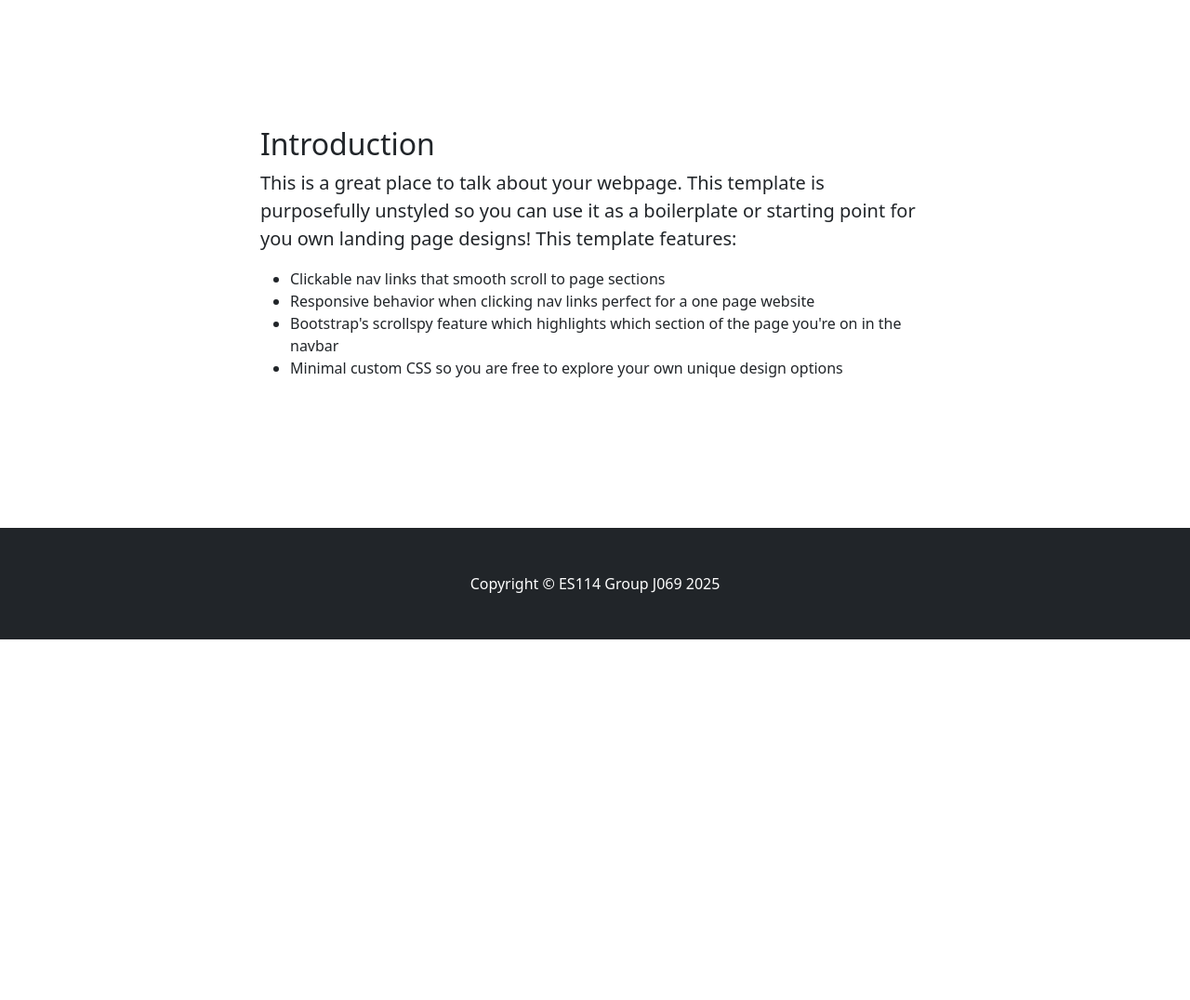
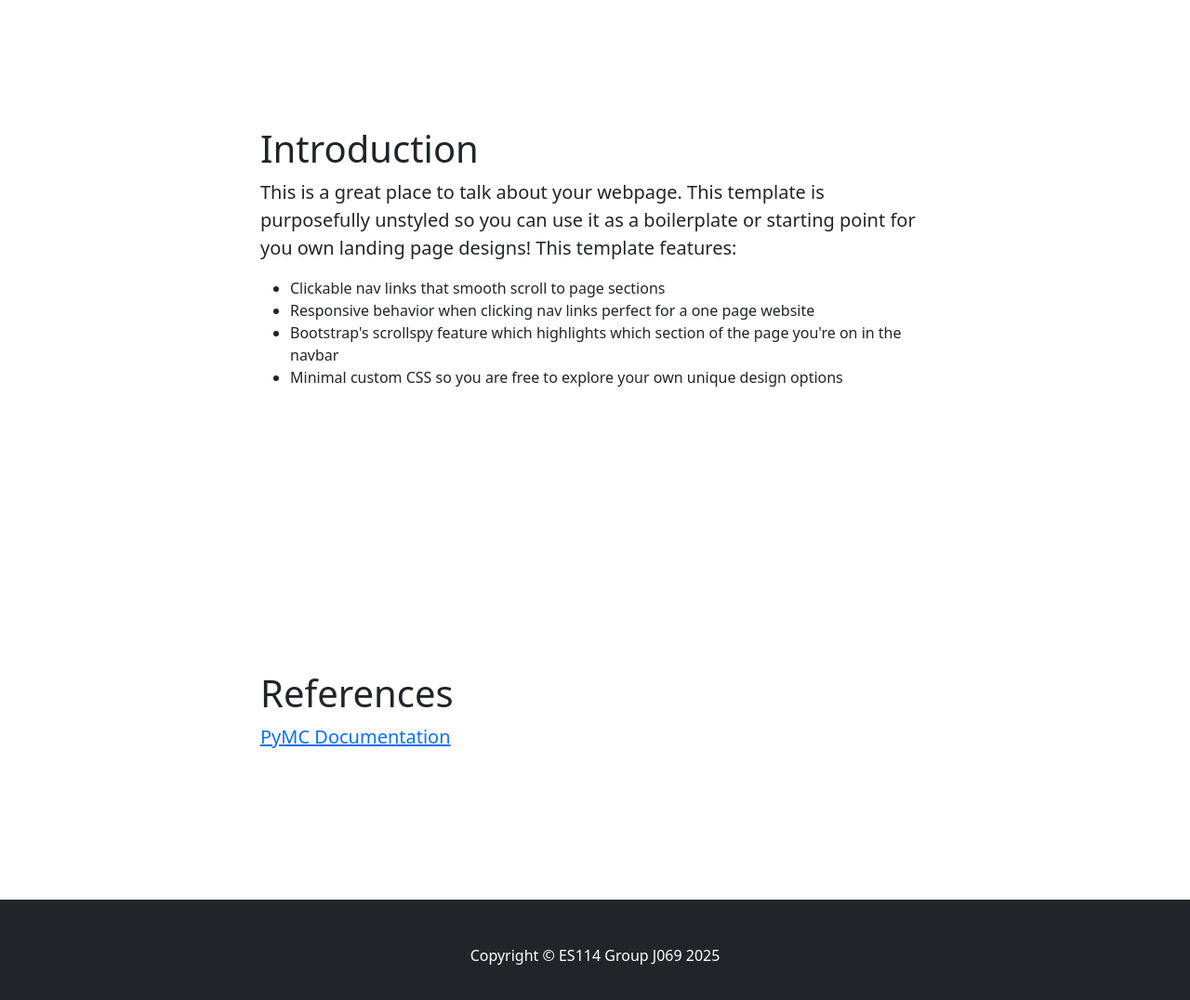
Before and after one commit to AceAryan/PSDV_Assignment3, a plain HTML site: page index.html in a window 1280 px wide. Shown: the part 360-1436 px from the top of the page at 93% size. Before the commit the page ends 1048 px from the top, so only its background shows below. Drawn offline with nearby package versions, Linux system fonts and the light colour scheme.

Commit message:
added references

```diff
--- a/index.html
+++ b/index.html
@@ -5,7 +5,7 @@
         <meta name="viewport" content="width=device-width, initial-scale=1, shrink-to-fit=no" />
         <meta name="description" content="" />
         <meta name="author" content="" />
-        <title>PSDV Assignment 3 - Group J069</title>
+        <title>ES114 J069 Assignment 3</title>
         <link rel="icon" type="image/x-icon" href="assets/favicon.ico" />
         <!-- Core theme CSS (includes Bootstrap)-->
         <link href="css/styles.css" rel="stylesheet" />
@@ -22,7 +22,7 @@
             <div class="container px-4">
                 <div class="row gx-4 justify-content-center">
                     <div class="col-lg-8">
-                        <h2>Introduction</h2>
+                        <h1>Introduction</h1>
                         <p class="lead">This is a great place to talk about your webpage. This template is purposefully unstyled so you can use it as a boilerplate or starting point for you own landing page designs! This template features:</p>
                         <ul>
                             <li>Clickable nav links that smooth scroll to page sections</li>
@@ -30,6 +30,18 @@
                             <li>Bootstrap's scrollspy feature which highlights which section of the page you're on in the navbar</li>
                             <li>Minimal custom CSS so you are free to explore your own unique design options</li>
                         </ul>
+                    </div>
+                </div>
+            </div>
+        </section>
+        <!-- References section-->
+        <section id="references">
+            <div class="container px-4">
+                <div class="row gx-4 justify-content-center">
+                    <div class="col-lg-8">
+                        <h1>References</h1>
+                        <p class="lead"><a href="https://www.pymc.io/projects/docs/en/stable/api/distributions.html">PyMC Documentation</a>
+                        </p>
                     </div>
                 </div>
             </div>
```
